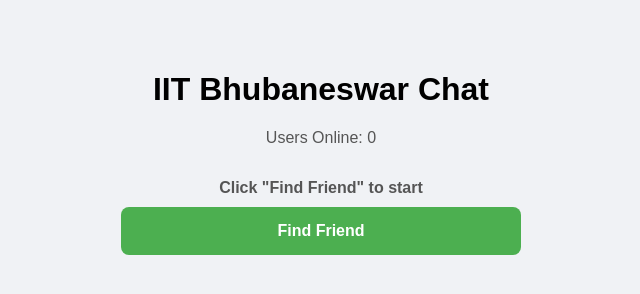
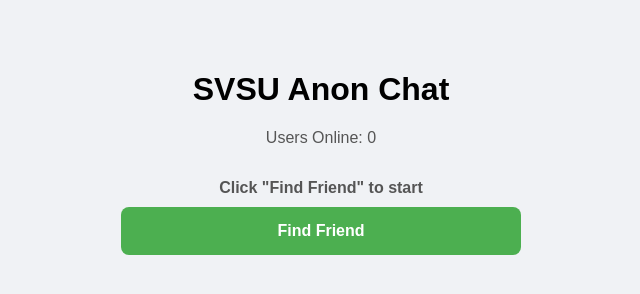
Before and after one commit to dheerajisop/iit-anon-chat, a website: page public/index.html in a window 1280 px wide. Shown: the whole page, without its empty margins (319-959 px from the left). Drawn offline with nearby package versions, Linux system fonts and the light colour scheme; no server answers.

Commit message:
new college

```diff
--- a/public/index.html
+++ b/public/index.html
@@ -73,7 +73,7 @@
 </head>
 <body>
 
-    <h1>IIT Bhubaneswar Chat</h1>
+    <h1>SVSU Anon Chat</h1>
     <p>Users Online: <span id="user-count">0</span></p>
 
     <p id="status">Click "Find Friend" to start</p>
```
